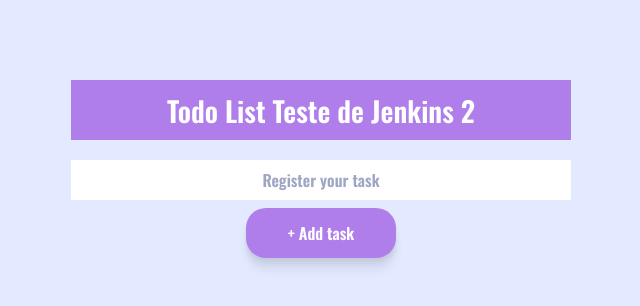
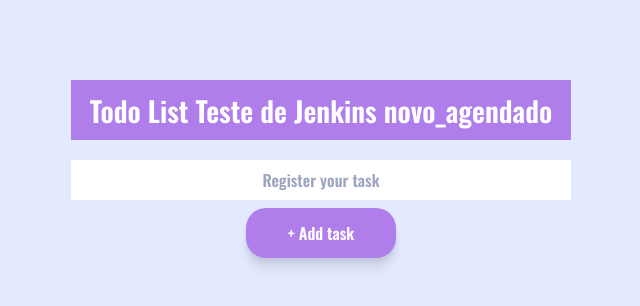
Before and after one commit to calistopatrick/todolistmaster, a plain HTML site: page index.html in a window 1280 px wide. Shown: the whole page, without its empty margins (319-959 px from the left). Drawn offline with nearby package versions, Linux system fonts and the light colour scheme; a web font is replaced by a local one.

Commit message:
jenkiiiiiiiiiiiis novo agendado

```diff
--- a/index.html
+++ b/index.html
@@ -32,7 +32,7 @@
   <!-- Tittle-->
   <header class="title-todo">
     <div class=" title-todo-text">
-      <h3>Todo List Teste de Jenkins 2</h3>
+      <h3>Todo List Teste de Jenkins novo_agendado</h3>
     </div>
     <!-- Tittle-->
     <!-- Header Input-->
```
